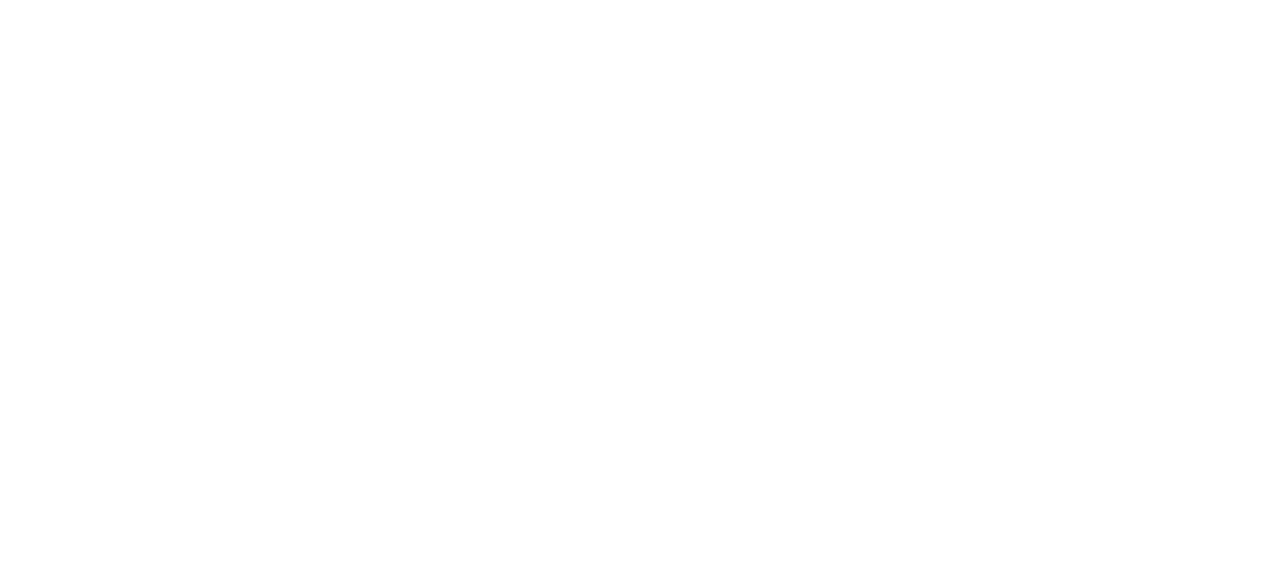
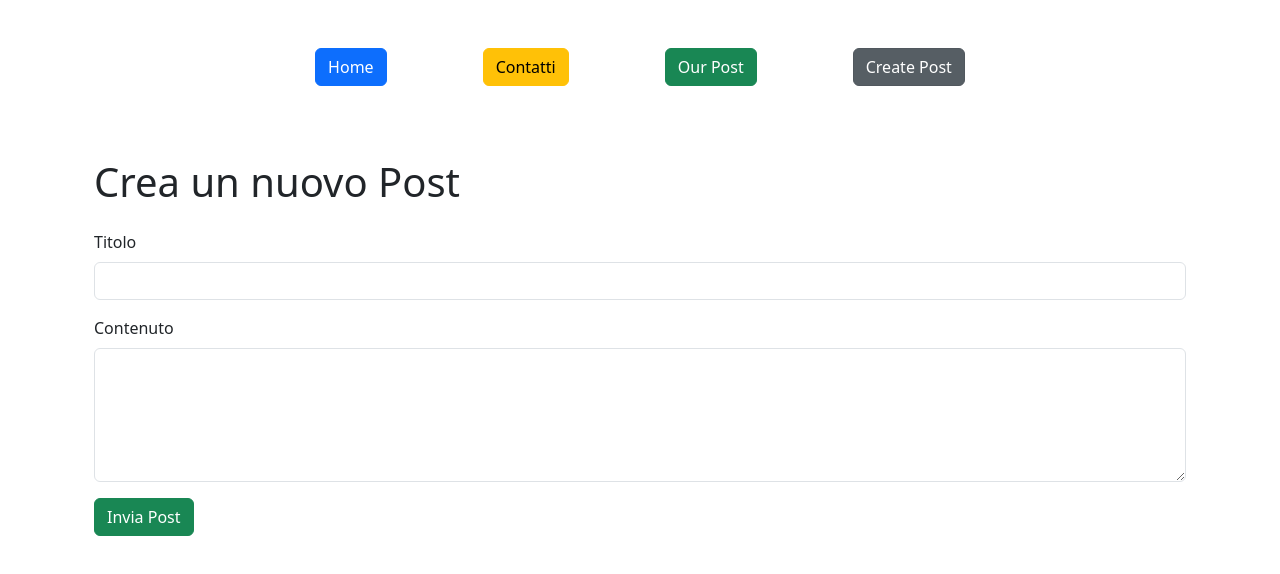
Before and after one commit to samuele301197/react-context-api, a React (Vite) app: page /create-post in a window 1280 px wide. Before the commit this address had no page. Shown: the top 574 px of the page. Built offline with nearby package versions, Linux system fonts and the light colour scheme.

Commit message:
"feat:nuovo-esercizio"

```diff
--- a/src/App.jsx
+++ b/src/App.jsx
@@ -2,8 +2,10 @@ import { BrowserRouter, Route, Routes } from 'react-router-dom';
 import OurPost from './pages/OurPost';
 import Home  from "./pages/Home";
 import Contatti from './pages/Contatti';
-import AppHeader from './components/AppHeader';
 import GuestLayout from './layouts/GuestLayout';
+import CreatePost from './pages/CreaPost';
+import SinglePost from './pages/SinglePost';
+import NotFound from './pages/NotFound';
 
 
 function App() {
@@ -12,10 +14,14 @@ function App() {
     <BrowserRouter>
     <Routes>
       <Route element={<GuestLayout />}>
+      <Route path="/" element={<Home />} />
       < Route path='/home' element={<Home />} />
       <Route path='/contatti' element={<Contatti />}/>
       <Route path='/ourpost' element={<OurPost />} />
+      <Route path='/create-post' element={<CreatePost />} />
+      <Route path="/ourpost/:id" element={<SinglePost />} />
       </Route>
+      <Route path="*" element={<NotFound />} />
     </Routes>
     </BrowserRouter>
     </>
--- a/src/components/AppHeader.jsx
+++ b/src/components/AppHeader.jsx
@@ -6,13 +6,16 @@ const AppHeader = () => {
             <nav>
                 <ul className="list-unstyled d-flex justify-content-center">
                     <li className="m-5">
-                        <NavLink to="/home">Home</NavLink>
+                        <NavLink className="btn btn-primary" to="/home">Home</NavLink>
                     </li>
                     <li className="m-5">
-                        <NavLink to="/contatti">Contatti</NavLink>
+                        <NavLink className="btn btn-warning" to="/contatti">Contatti</NavLink>
                     </li>
                     <li className="m-5">
-                        <NavLink to="/ourblog">Our Post</NavLink>
+                        <NavLink className="btn btn-success" to="/ourpost">Our Post</NavLink>
+                    </li>
+                    <li className="m-5">
+                        <NavLink className="btn btn-secondary" to="/create-post">Create Post</NavLink>
                     </li>
                 </ul>
             </nav>
--- a/src/components/Card.jsx
+++ b/src/components/Card.jsx
@@ -1,3 +1,4 @@
+import { Link } from "react-router-dom";
 const Card = ({character}) => {
 const { title, author, body, id } = character;
 return(
@@ -6,6 +7,7 @@ return(
                     <h5 className="card-title">{title}</h5>
                     <p className="card-text">{author}</p>
                     <p className="card-text">{body}</p>
+                     <Link to={`/ourpost/${id}`}className="btn btn-outline-primary">Vedi dettagli</Link>
                 </div>
         </div>
 );
--- a/src/pages/Contatti.jsx
+++ b/src/pages/Contatti.jsx
@@ -5,6 +5,7 @@ const Contatti = () => {
         <main>
         <Link className="btn btn-primary m-2" to={"/home"}>Home</Link>
         <Link className="btn btn-success m-2" to={"/ourpost"}>OurPost</Link>
+        <Link className="btn btn-secondary m-2" to={"/create-post"}>Create Post</Link>
             <h1 className="text-center"><strong>I nostri Contatti</strong></h1>
         </main>
     );
--- /dev/null
+++ b/src/pages/CreaPost.jsx
@@ -0,0 +1,86 @@
+import { useState } from 'react';
+import axios from 'axios';
+import { useNavigate } from 'react-router-dom';
+
+const CreatePost = () => {
+  const initialFormData = {
+    title: '',
+    content: ''
+  };
+
+  const [formData, setFormData] = useState(initialFormData);
+  const [showAlert, setShowAlert] = useState(false);
+  const navigate = useNavigate();
+
+  const handleChange = (e) => {
+    const { name, value } = e.target;
+    setFormData({
+      ...formData,
+      [name]: value
+    });
+  };
+
+  const sendData = (e) => {
+    e.preventDefault();
+
+    axios
+      .post('https://67c5b4f3351c081993fb1ab6.mockapi.io/api/posts', {
+        ...formData,
+        createdAt: new Date().toISOString()
+      })
+      .then((resp) => {
+        if (resp.data.id) {
+          setShowAlert(true);
+          setFormData(initialFormData);
+          navigate(`/ourpost/${resp.data.id}`);
+        }
+      })
+      .catch((err) => {
+        console.error("Errore durante l'invio del post:", err);
+      });
+  };
+
+  return (
+    <div className="container">
+      <h1 className="my-4">Crea un nuovo Post</h1>
+
+      {showAlert && (
+        <div className="alert alert-success" role="alert">
+          Post creato con successo!
+        </div>
+      )}
+
+      <form onSubmit={sendData}>
+        <div className="mb-3">
+          <label className="form-label">Titolo</label>
+          <input
+            type="text"
+            className="form-control"
+            name="title"
+            value={formData.title}
+            onChange={handleChange}
+            required
+          />
+        </div>
+
+        <div className="mb-3">
+          <label className="form-label">Contenuto</label>
+          <textarea
+            className="form-control"
+            rows="5"
+            name="content"
+            value={formData.content}
+            onChange={handleChange}
+            required
+          ></textarea>
+        </div>
+
+        <button type="submit" className="btn btn-success">
+          Invia Post
+        </button>
+      </form>
+    </div>
+  );
+};
+
+export default CreatePost;
--- a/src/pages/Home.jsx
+++ b/src/pages/Home.jsx
@@ -5,6 +5,7 @@ const Home = () => {
         <main>
         <Link className="btn btn-warning m-2" to={"/contatti"}>Contatti</Link>
         <Link className="btn btn-success m-2" to={"/ourpost"}>OurPost</Link>
+        <Link className="btn btn-secondary m-2" to={"/create-post"}>Create Post</Link>
             <h1 className="text-center"><strong>La nostra Home</strong></h1>
         </main>
     );
--- /dev/null
+++ b/src/pages/NotFound.jsx
@@ -0,0 +1,15 @@
+import { Link } from "react-router-dom";
+
+const NotFound = () => {
+    return (
+        <>
+        <h1>404 Not Found</h1>
+        <Link to="/home" className="btn btn-primary mt-3">Torna alla Home</Link>
+        </>
+
+    )
+}
+
+
+
+export default NotFound;
--- a/src/pages/OurPost.jsx
+++ b/src/pages/OurPost.jsx
@@ -6,7 +6,7 @@ import { Link } from 'react-router-dom';
 const OurPost = () => {
 const [blog, setBlog] = useState([]);
 useEffect(() => {
-    axios.get("https://67c5b4f3351c081993fb1ab6.mockapi.io/api/posts").then((resp) => {
+    axios.get("https://67c5b4f3351c081993fb1ab6.mockapi.io/api/posts?limit=20&page=1").then((resp) => {
         setBlog(resp.data);
 
     });
@@ -15,6 +15,7 @@ return(
     <>
         <Link className="btn btn-primary m-2" to={"/home"}>Home</Link>
         <Link className="btn btn-warning m-2" to={"/contatti"}>Contatti</Link>
+        <Link className="btn btn-secondary m-2" to={"/create-post"}>Create Post</Link>
     <h1 className='text-center'><strong>Lista Post</strong></h1>
     <div className="row row-cols-3 g-3 my-3">
     {blog.map((curBlog, index) => (
--- /dev/null
+++ b/src/pages/SinglePost.jsx
@@ -0,0 +1,27 @@
+import { useParams, Link } from "react-router-dom";
+import { useEffect, useState } from "react";
+import axios from "axios";
+
+const SinglePost = () => {
+  const { id } = useParams();
+  const [post, setPost] = useState(null);
+
+  useEffect(() => {
+    axios
+      .get(`https://67c5b4f3351c081993fb1ab6.mockapi.io/api/posts/${id}`)
+      .then((res) => setPost(res.data))
+      .catch((err) => console.error(err));
+  }, [id]);
+
+    if (!post) return <p>Caricamento...</p>;
+
+  return (
+    <div className="container my-4">
+      <Link to="/ourpost" className="btn btn-secondary mb-3">← Torna ai post</Link>
+      <h2>{post.title}</h2>
+      <p>{post.body}</p>
+    </div>
+  );
+};
+
+export default SinglePost;
```
